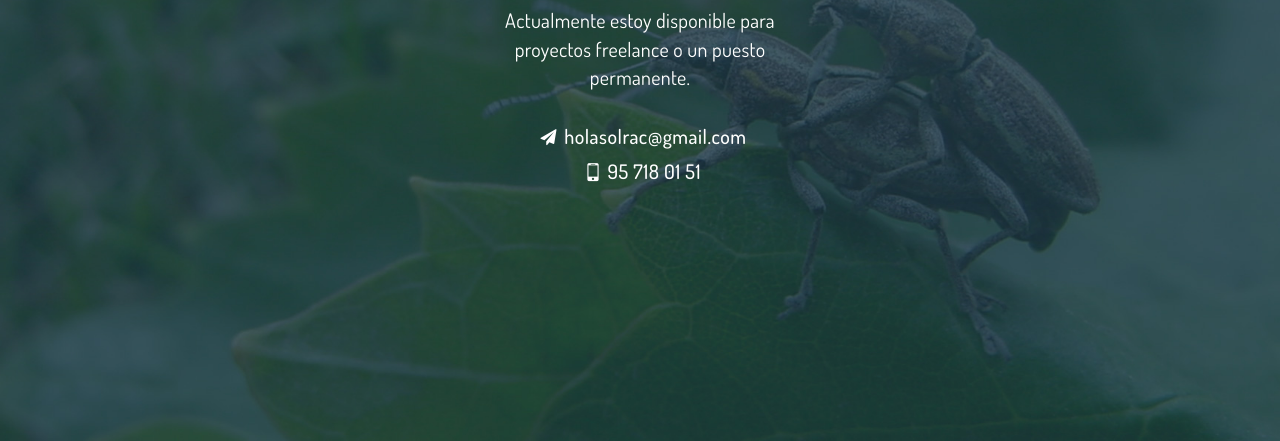
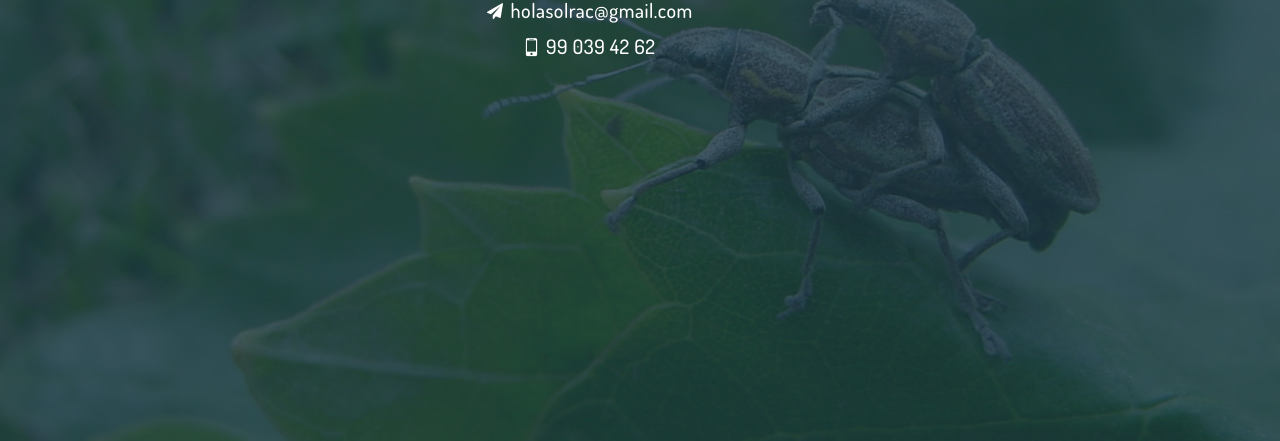
Before and after one commit to solrac7/solrac7.github.io, a plain HTML site: page contacto.html in a window 1280 px wide. Shown: the part 359-800 px from the top of the page. Drawn offline with Linux system fonts and the light colour scheme; files whose address does not match are found by name.

Commit message:
Nuevo fono

```diff
--- a/contacto.html
+++ b/contacto.html
@@ -54,9 +54,9 @@
     <section class="hero contact parallax-window" id="byeBG">
       <div class="contact__container">
         <h1 class="contact__title">Contacto</h1>
-        <p class="contact__txt">Actualmente estoy disponible para proyectos freelance o un puesto permanente.</p>
+        <!-- <p class="contact__txt">Actualmente estoy disponible para proyectos freelance o un puesto permanente.</p> -->
         <a class="contact__link" href="mailto:holasolrac@gmail.com"><span class="icon-email"></span>holasolrac@gmail.com</a>
-        <a class="contact__link" href="tel:+569957180151"><span class="icon-mobile"></span>95 718 01 51</a>
+        <a class="contact__link" href="tel:+569957180151"><span class="icon-mobile"></span>99 039 42 62</a>
       </div>
     </section>
 
```
